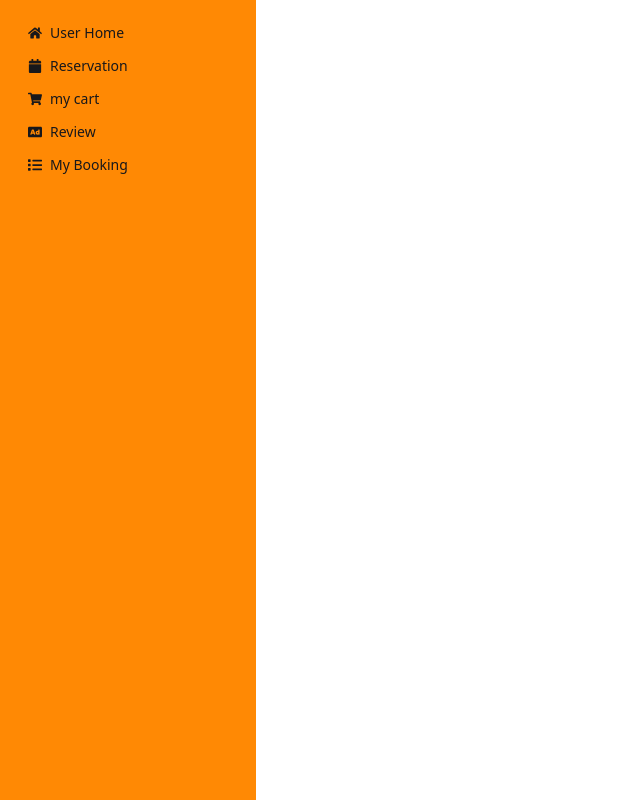
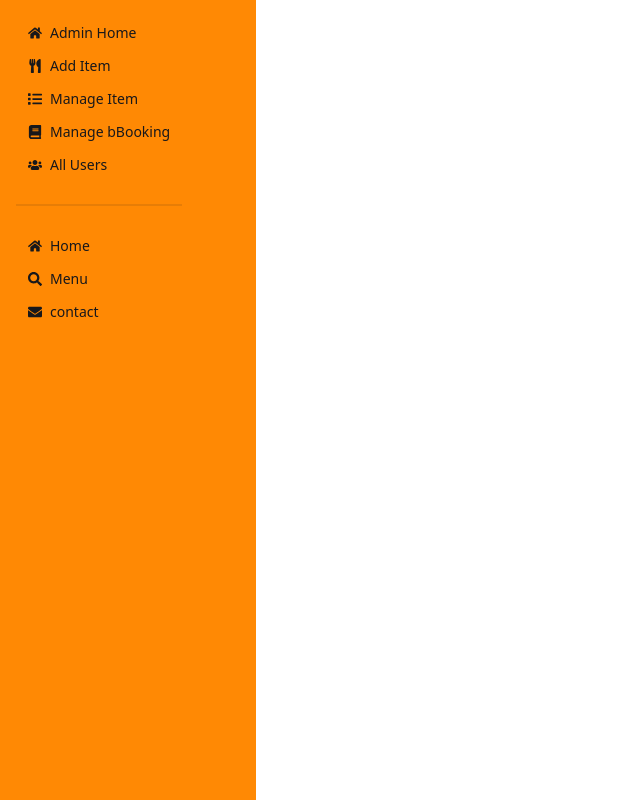
Before and after one commit to hmtamim199/bistro-client, a React (Vite) app: page /dashboard in a window 1280 px wide. Shown: the whole page, without its empty margins (0-640 px from the left). Built offline with nearby package versions, Linux system fonts and the light colour scheme; no server answers.

Commit message:
admin added

```diff
--- a/src/Pages/SingUp/SingUp.jsx
+++ b/src/Pages/SingUp/SingUp.jsx
@@ -3,6 +3,7 @@ import { useForm } from "react-hook-form";
 import { AuthContext } from "../../Provider/AuthProvider";
 import { Link, useNavigate } from "react-router-dom";
 import useAxiosPublic from "../../hooks/useAxiosPublic";
+import SocialLogin from "../../components/SocialLogin";
 
 const SingUp = () => {
   const {
@@ -81,6 +82,7 @@ const SingUp = () => {
             <small>
               Already have an account <Link to="/login">Login</Link>
             </small>
+            <SocialLogin></SocialLogin>
           </p>
         </div>
       </div>
--- a/src/components/SocialLogin.jsx
+++ b/src/components/SocialLogin.jsx
@@ -1,11 +1,22 @@
 import useAuth from "../hooks/useAuth";
+import useAxiosPublic from "../hooks/useAxiosPublic";
 
 const SocialLogin = () => {
   const { googleSingIn } = useAuth();
+  const axiosPublic = useAxiosPublic();
   const handleSocialLogin = () => {
     googleSingIn().then((result) => {
       const user = result.user;
       console.log(user);
+
+      const userInfo = {
+        email: result.user.email,
+        name: result.user.displayName,
+      };
+
+      axiosPublic.post("/users", userInfo).then((res) => {
+        console.log(res.data);
+      });
     });
   };
 
--- a/src/layOut/Dashboard.jsx
+++ b/src/layOut/Dashboard.jsx
@@ -1,17 +1,58 @@
 import {
   FaAd,
+  FaBook,
   FaCalendar,
+  FaEnvelope,
   FaHome,
   FaList,
+  FaSearch,
   FaShoppingCart,
+  FaUsers,
+  FaUtensils,
 } from "react-icons/fa";
 import { NavLink, Outlet } from "react-router-dom";
 
 const Dashboard = () => {
+  const isAdmin = true;
   return (
     <div className="flex">
       <div className="w-64 min-h-screen bg-orange-400">
         <ul className="menu p-4">
+          {isAdmin ? (
+            <>
+              <li>
+                <NavLink to="/dashboard/admin Home">
+                  <FaHome></FaHome>
+                  Admin Home
+                </NavLink>
+              </li>
+              <li>
+                <NavLink to="/dashboard/additem">
+                  <FaUtensils></FaUtensils>
+                  Add Item
+                </NavLink>
+              </li>
+              <li>
+                <NavLink to="/dashboard/manageItem">
+                  <FaList></FaList>
+                  Manage Item
+                </NavLink>
+              </li>
+              <li>
+                <NavLink to="/dashboard/manageBooking">
+                  <FaBook></FaBook>
+                  Manage bBooking
+                </NavLink>
+              </li>
+              <li>
+                <NavLink to="/dashboard/allUsers">
+                  <FaUsers></FaUsers>
+                  All Users
+                </NavLink>
+              </li>
+            </>
+          ) : (
+            <>
               <li>
                 <NavLink to="/dashboard/userHome">
                   <FaHome></FaHome>
@@ -42,6 +83,28 @@ const Dashboard = () => {
                   My Booking
                 </NavLink>
               </li>
+            </>
+          )}
+          <div className="divider"></div>
+
+          <li>
+            <NavLink to="/dashboard/booking">
+              <FaHome></FaHome>
+              Home
+            </NavLink>
+          </li>
+          <li>
+            <NavLink to="/dashboard/booking">
+              <FaSearch></FaSearch>
+              Menu
+            </NavLink>
+          </li>
+          <li>
+            <NavLink to="/dashboard/booking">
+              <FaEnvelope></FaEnvelope>
+              contact
+            </NavLink>
+          </li>
         </ul>
       </div>
 
```
Lines whose indentation alone changed are shown as unchanged.
